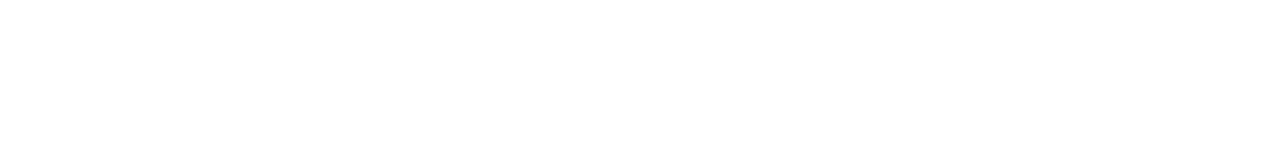
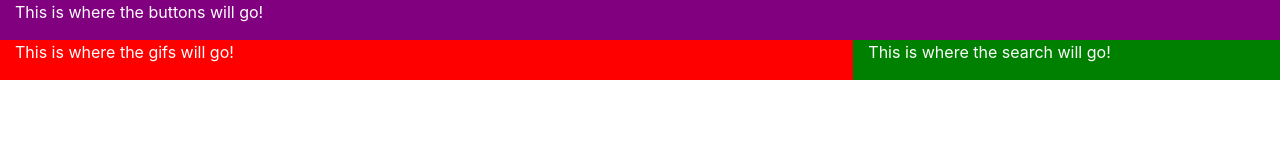
Before and after one commit to kaygrog/GifTastic, a plain HTML site: page index.html in a window 1280 px wide. Drawn offline with nearby package versions, Linux system fonts and the light colour scheme.

Commit message:
Create draft html and Add css and js files

```diff
--- /dev/null
+++ b/assets/css/style.css
@@ -0,0 +1,15 @@
+#buttons, #gifs, #search {
+    color: white;
+}
+
+#buttons {
+    background-color: purple;
+}
+
+#gifs {
+    background-color: red;
+}
+
+#search {
+    background-color: green;
+}
--- /dev/null
+++ b/assets/javascript/app.js
@@ -0,0 +1,4 @@
+var topics = ["banana", "apple", "peach", "pear", "kiwi", "grape", "orange",
+              "plantain", "raspberry", "blueberry", "strawberry", "passionfruit",
+              "mango", "guava", "pomegranate", "clementine", "tangerine",
+              "cranberry", "dragonfruit", "starfruit", "lemon"]
--- a/index.html
+++ b/index.html
@@ -7,13 +7,40 @@
 
     <!-- Import Bootstrap CSS -->
     <link rel="stylesheet" href="https://stackpath.bootstrapcdn.com/bootstrap/4.4.1/css/bootstrap.min.css" integrity="sha384-Vkoo8x4CGsO3+Hhxv8T/Q5PaXtkKtu6ug5TOeNV6gBiFeWPGFN9MuhOf23Q9Ifjh" crossorigin="anonymous">
+
+    <!-- Import custom CSS -->
+    <link rel="stylesheet" href="assets/css/style.css">
 </head>
 <body>
+
+    <!-- Container to hold buttons -->
+    <header class="container-fluid">
+        <div class="row">
+            <div id="buttons" class="col-12">
+                <p>This is where the buttons will go!</p>
+            </div>
+        </div>
+    </header>
+
+    <!-- Container to hold gifs and search -->
+    <div class="container-fluid">
+        <div class="row">
+            <div id="gifs" class="col-8">
+                <p>This is where the gifs will go!</p>
+            </div>
+            <div id="search" class="col-4">
+                <p>This is where the search will go!</p>
+            </div>
+        </div>
+    </div>
 
 
     <!-- Import Bootstrap JS -->
     <script src="https://code.jquery.com/jquery-3.4.1.slim.min.js" integrity="sha384-J6qa4849blE2+poT4WnyKhv5vZF5SrPo0iEjwBvKU7imGFAV0wwj1yYfoRSJoZ+n" crossorigin="anonymous"></script>
     <script src="https://cdn.jsdelivr.net/npm/popper.js@1.16.0/dist/umd/popper.min.js" integrity="sha384-Q6E9RHvbIyZFJoft+2mJbHaEWldlvI9IOYy5n3zV9zzTtmI3UksdQRVvoxMfooAo" crossorigin="anonymous"></script>
     <script src="https://stackpath.bootstrapcdn.com/bootstrap/4.4.1/js/bootstrap.min.js" integrity="sha384-wfSDF2E50Y2D1uUdj0O3uMBJnjuUD4Ih7YwaYd1iqfktj0Uod8GCExl3Og8ifwB6" crossorigin="anonymous"></script>
+
+    <!-- Import custom JS -->
+    <script src="assets/javascript/app.js"></script>
 </body>
 </html>
```
Also changed, not shown: assets/app.js (deleted).
